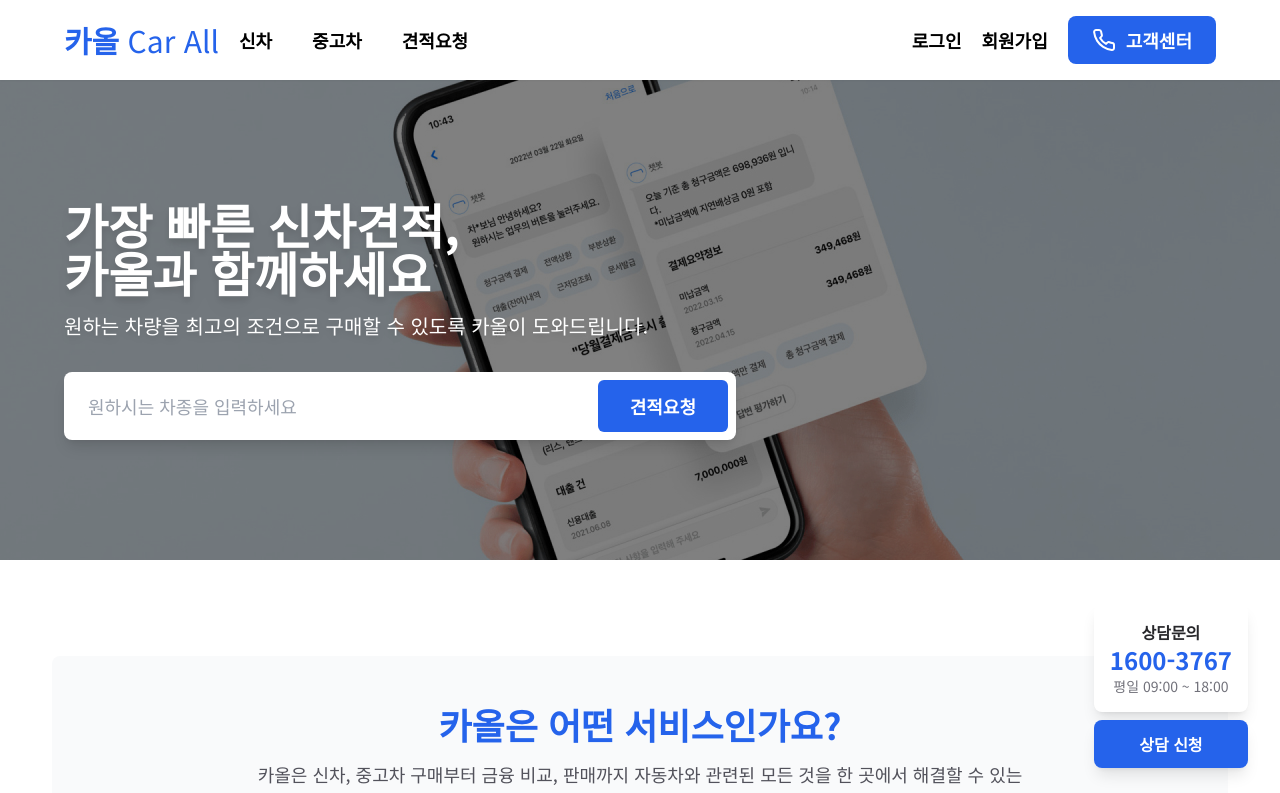
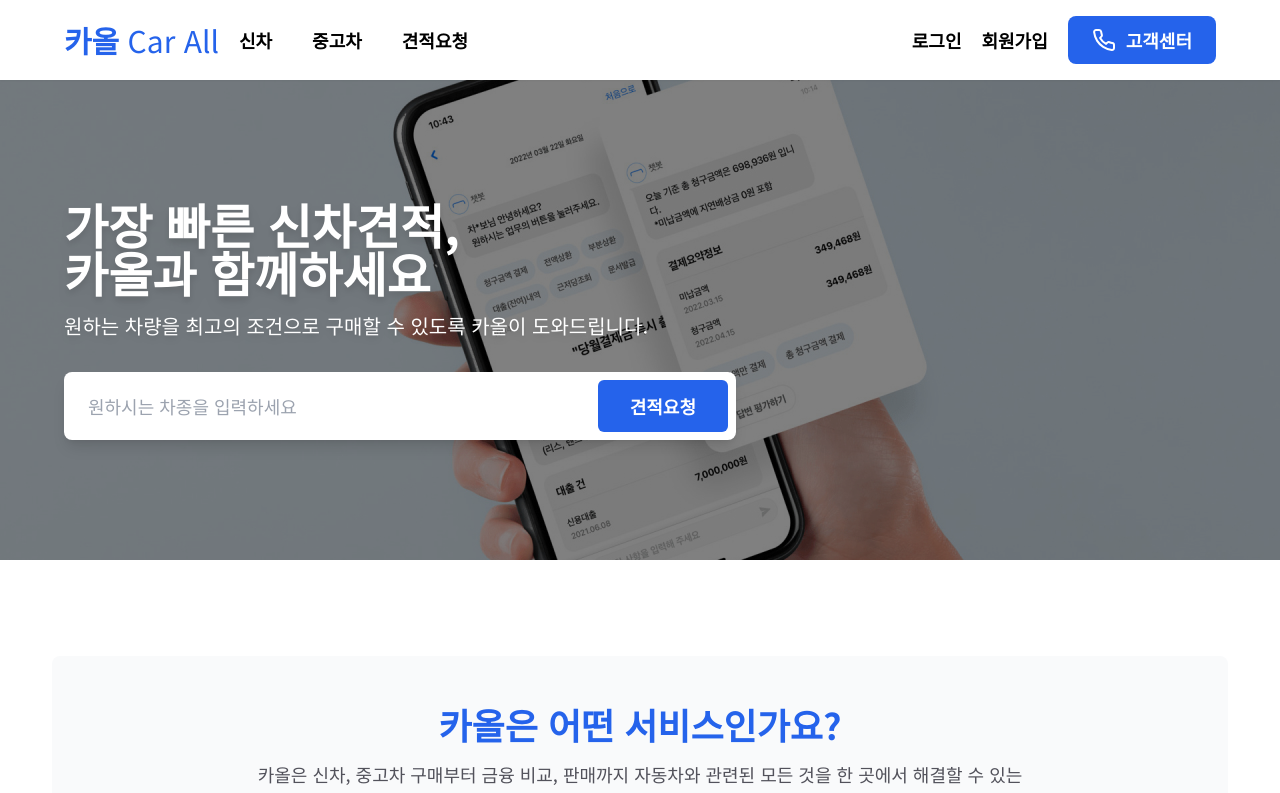
Before and after one commit to rimegic/carall01, a Next.js app: page / in a window 1280 px wide. Shown: the top 793 px of the page. Built offline with nearby package versions, Linux system fonts and the light colour scheme.

Commit message:
chore: Temporarily disable ContactWidget for debugging

```diff
--- a/src/app/layout.tsx
+++ b/src/app/layout.tsx
@@ -24,7 +24,7 @@ export default function RootLayout({
     <html lang="ko">
       <body className={notoSans.className}>
         {children}
-        <ContactWidget />
+        {/* <ContactWidget /> */}
       </body>
     </html>
   );
```
